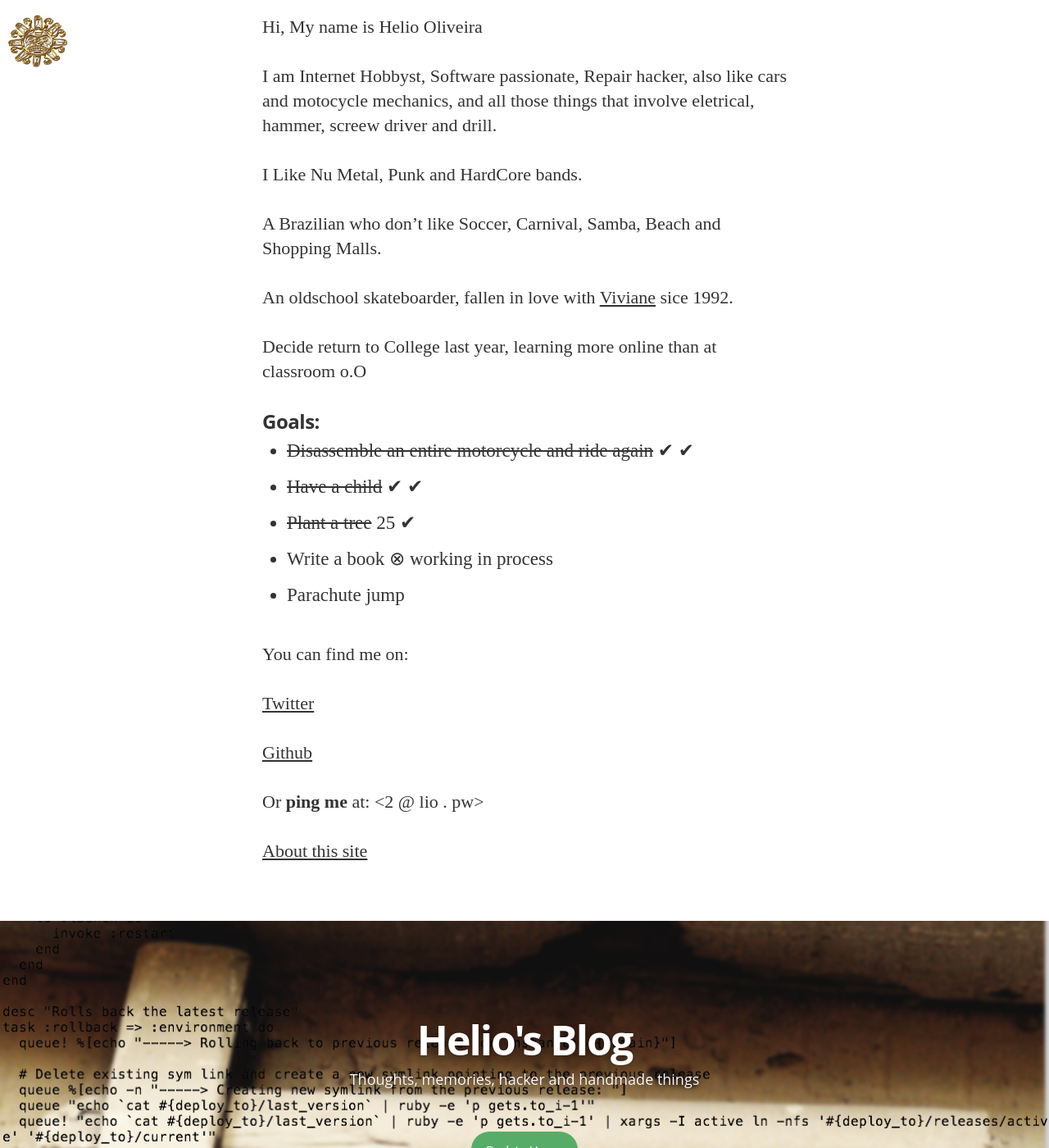
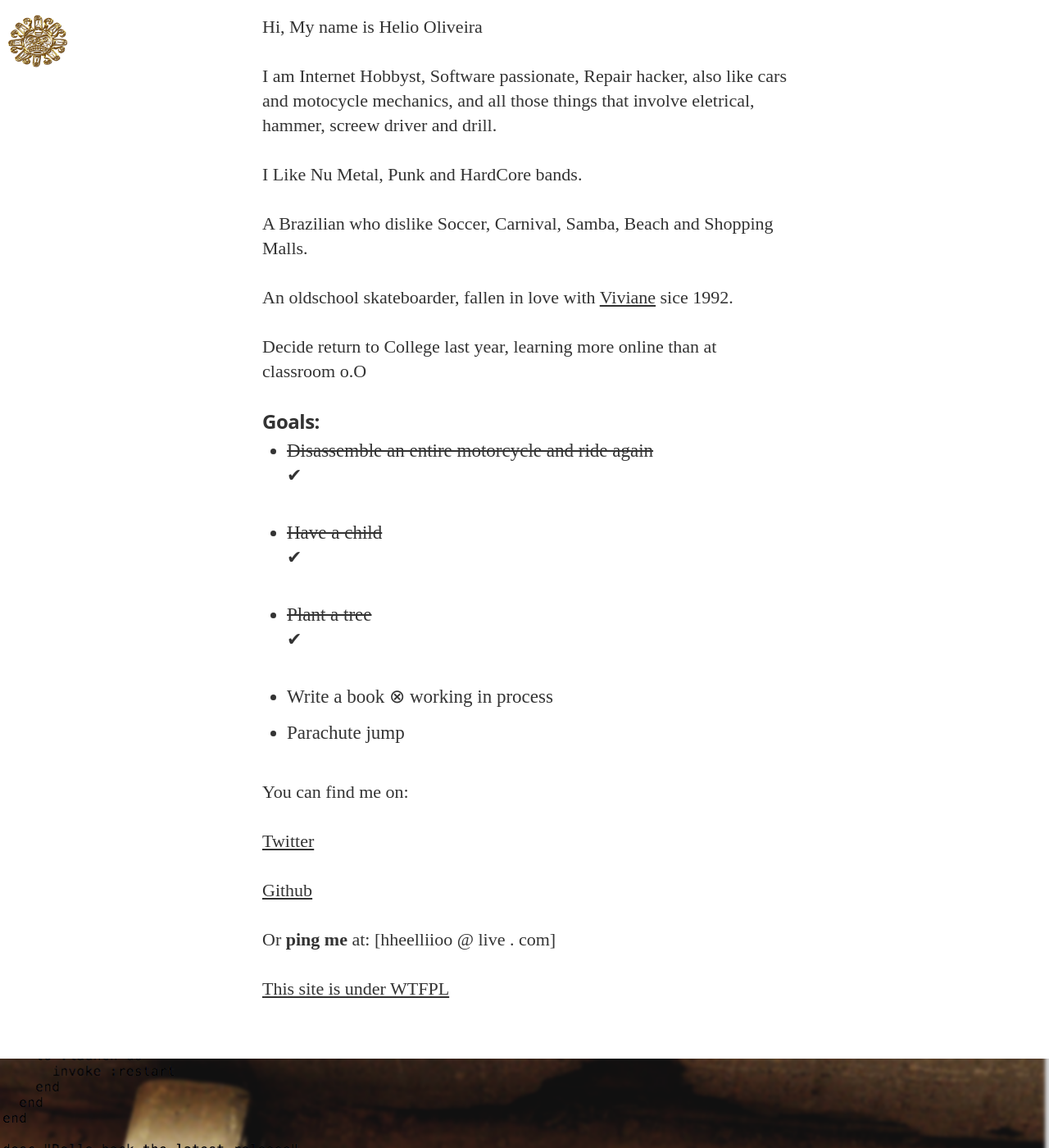
Before and after one commit to heliohead/blog, a Jekyll site: the page built from about.md, in a window 1280 px wide and 1400 px high, scrolled down 239 px. Shown: the whole window at 82% size. Built offline with Jekyll 4.4.1, drawn with Linux system fonts in a browser that asks for light colours; nearby versions of some CDN libraries; some web fonts are replaced; Markdown is read by kramdown in place of the engine named in the settings.

Commit message:
fix some thing on about page

```diff
--- a/about.md
+++ b/about.md
@@ -10,7 +10,7 @@ I am Internet Hobbyst, Software passionate, Repair hacker, also like cars and mo
 
 I Like Nu Metal, Punk and HardCore bands.
 
-A Brazilian who don't like Soccer, Carnival, Samba, Beach and Shopping Malls.
+A Brazilian who dislike Soccer, Carnival, Samba, Beach and Shopping Malls.
 
 An oldschool skateboarder, fallen in love with [Viviane](http://facebook.com/viviporumfio) sice 1992.
 
@@ -18,10 +18,10 @@ Decide return to College last year, learning more online than at classroom o.O
 
 ### Goals:
 
-- ~~Disassemble an entire motorcycle and ride again~~ &#10004; &#10004;
-- ~~Have a child~~ &#10004; &#10004;
-- ~~Plant a tree~~  25 &#10004;
-- Write a book  ⊗ working in process
+- <s>Disassemble an entire motorcycle and ride again</s>  &#10004;
+- <s>Have a child</s>  &#10004;
+- <s>Plant a tree</s>  &#10004;
+- Write a book ⊗ working in process
 - Parachute jump
 
 
@@ -32,6 +32,6 @@ You can find me on:
 
 [Github](http://github.com/heliohead)
 
-Or **ping me** at: <2 @ lio . pw>
+Or **ping me** at: [hheelliioo @ live . com]
 
-[About this site]({{ site.url }}/license)
+[This site is under WTFPL]({{ site.url }}/license)
```
